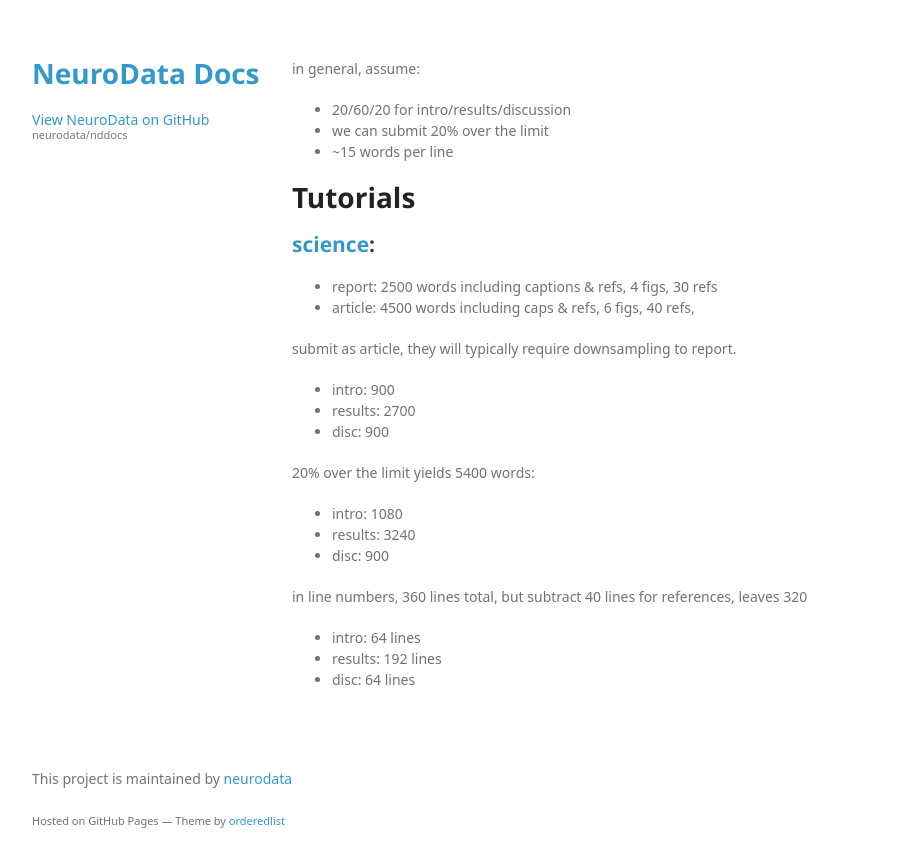
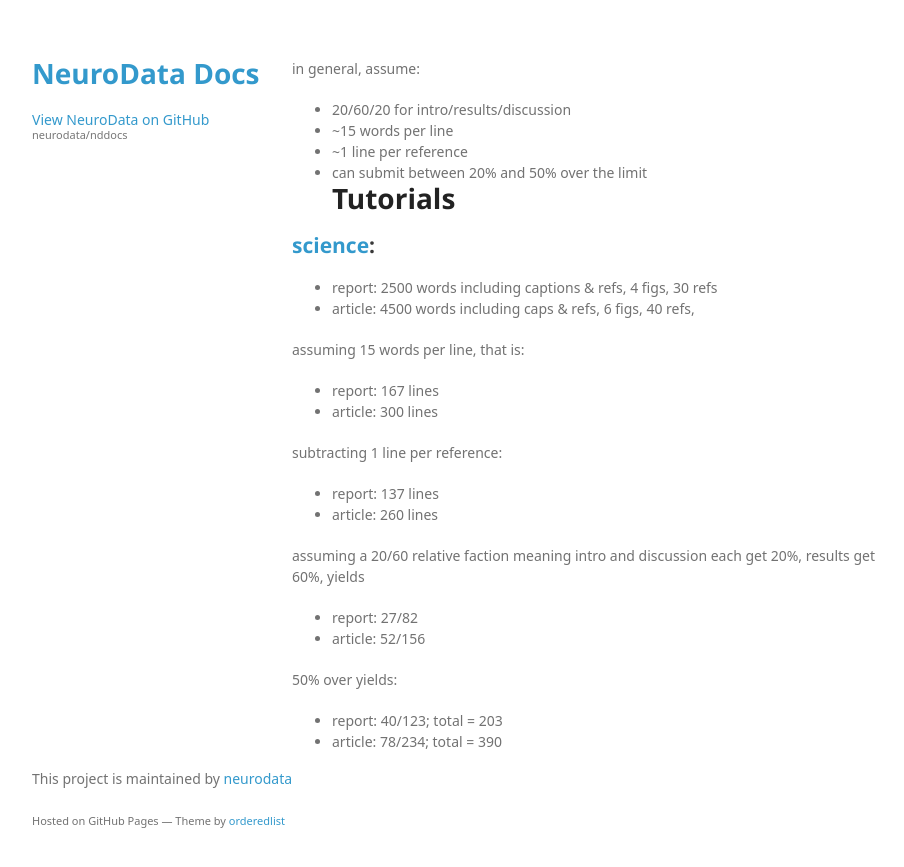
Before and after one commit to neurodata/nddocs-archive, a Jekyll site: the page built from journal_guidelines.md, in a window 1280 px wide. Shown: the top 867 px of the page, without its empty margins (178-1082 px from the left). Built offline with Jekyll 4.4.1, drawn with Linux system fonts in a browser that asks for light colours; some web fonts are replaced.

Commit message:
Update journal_guidelines.md

```diff
--- a/journal_guidelines.md
+++ b/journal_guidelines.md
@@ -6,9 +6,9 @@ layout: default
 in general, assume:
 
 - 20/60/20 for intro/results/discussion
-- we can submit 20% over the limit
 - ~15 words per line
-
+- ~1 line per reference
+- can submit between 20% and 50% over the limit
 # Tutorials
 
 ## [science](http://www.sciencemag.org/authors/science-information-authors):
@@ -16,20 +16,22 @@ in general, assume:
 - report: 2500 words including captions & refs, 4 figs, 30 refs
 - article: 4500 words including caps & refs, 6 figs, 40 refs,
 
-submit as article, they will typically require downsampling to report.
+assuming 15 words per line, that is:
 
-- intro: 900
-- results: 2700
-- disc: 900
+- report: 167 lines
+- article: 300 lines
 
-20% over the limit yields 5400 words:
+subtracting 1 line  per reference:
 
-- intro: 1080
-- results: 3240
-- disc: 900
+- report: 137 lines
+- article: 260 lines
 
-in line numbers, 360 lines total, but subtract 40 lines for references, leaves 320
+assuming a 20/60 relative faction meaning intro and discussion each get 20%, results get 60%, yields
 
-- intro: 64 lines
-- results: 192 lines
-- disc: 64 lines
+- report: 27/82
+- article: 52/156
+
+50% over yields:
+
+- report: 40/123; total = 203
+- article: 78/234; total = 390
```
